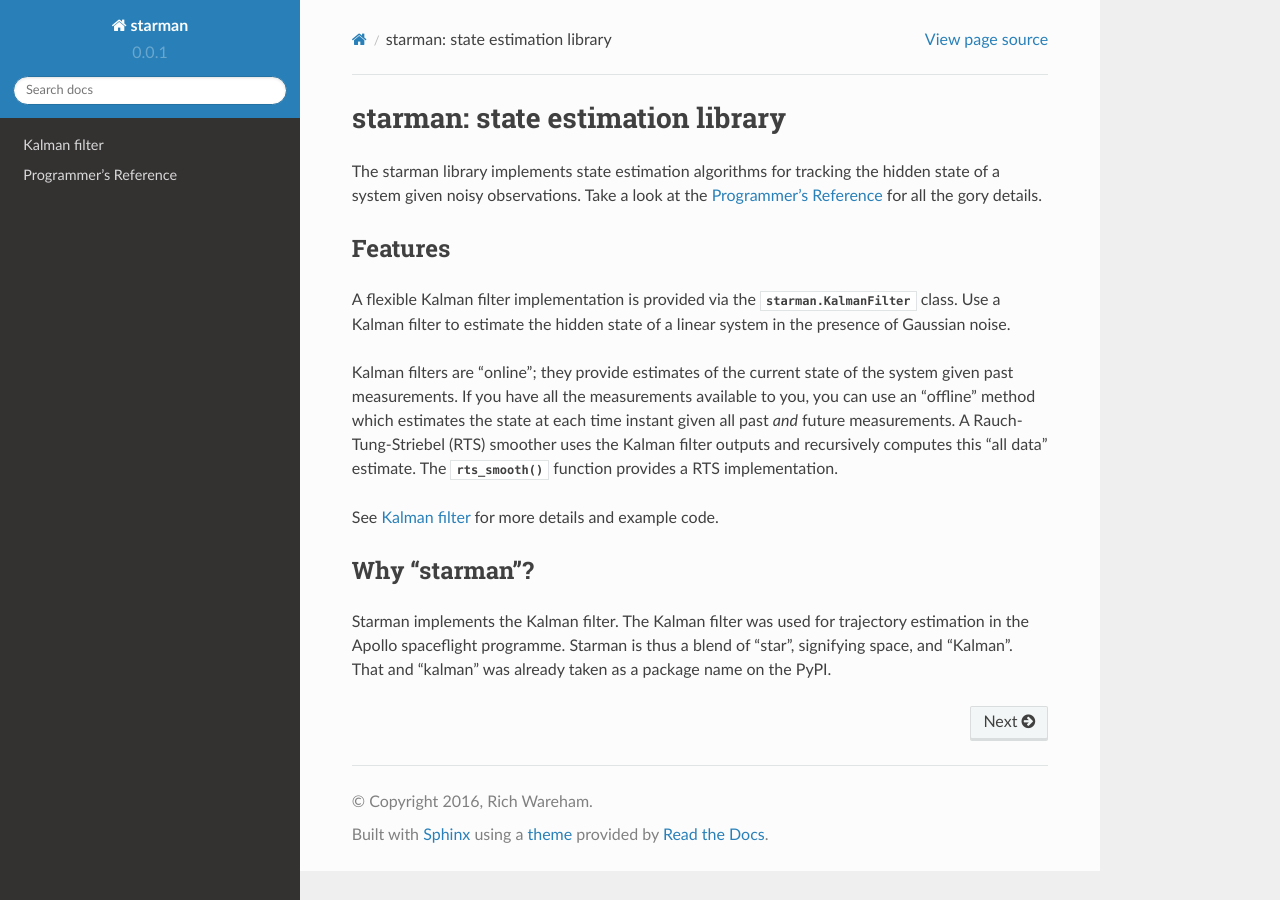
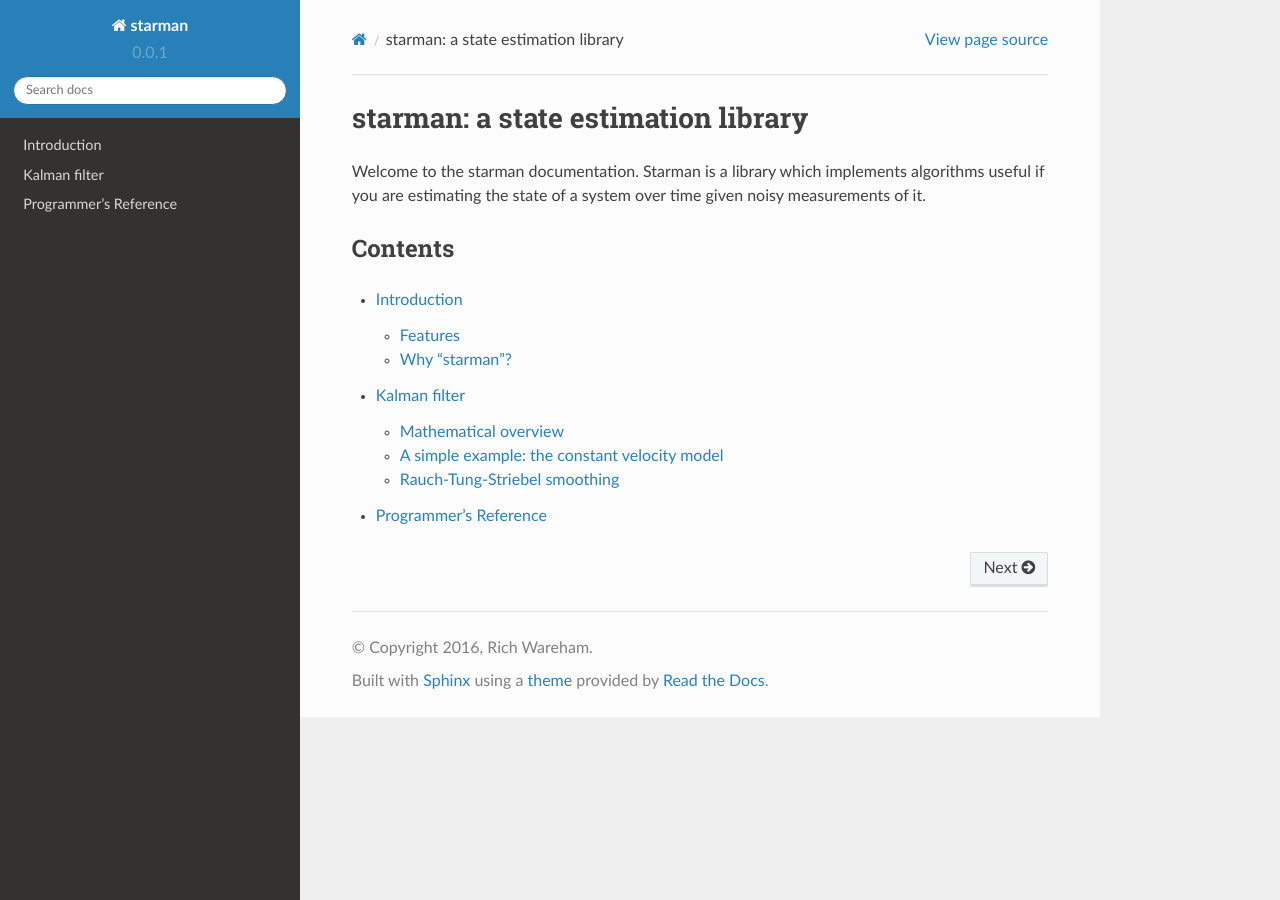
Before and after one commit to rjw57/starman, a Sphinx documentation site: the page built from doc/index.rst, in a window 1280 px wide. Built offline with Sphinx 7.4.7 and the Read the Docs theme 2.0.0, drawn with Linux system fonts in a browser that asks for light colours.

Commit message:
doc: move introduction to separate section

```diff
--- a/doc/index.rst
+++ b/doc/index.rst
@@ -1,37 +1,16 @@
-starman: state estimation library
-=================================
+starman: a state estimation library
+###################################
+
+Welcome to the starman documentation. Starman is a library which implements
+algorithms useful if you are estimating the state of a system over time given
+noisy measurements of it.
+
+Contents
+========
 
 .. toctree::
     :maxdepth: 2
-    :hidden:
 
+    intro
     kalman
     reference
-
-The starman library implements state estimation algorithms for tracking the
-hidden state of a system given noisy observations. Take a look at the
-:doc:`reference` for all the gory details.
-
-Features
---------
-
-A flexible Kalman filter implementation is provided via the
-:py:class:`starman.KalmanFilter` class. Use a Kalman filter to estimate the
-hidden state of a linear system in the presence of Gaussian noise.
-
-Kalman filters are "online"; they provide estimates of the current state of the
-system given past measurements. If you have all the measurements available to
-you, you can use an "offline" method which estimates the state at each time
-instant given all past *and* future measurements. A Rauch-Tung-Striebel (RTS)
-smoother uses the Kalman filter outputs and recursively computes this "all data"
-estimate. The :py:func:`rts_smooth` function provides a RTS implementation.
-
-See :doc:`kalman` for more details and example code.
-
-Why "starman"?
---------------
-
-Starman implements the Kalman filter. The Kalman filter was used for trajectory
-estimation in the Apollo spaceflight programme. Starman is thus a blend of
-"star", signifying space, and "Kalman". That and "kalman" was already taken as a
-package name on the PyPI.
```
Also changed, not shown: doc/intro.rst (added, +30 -0 lines).
